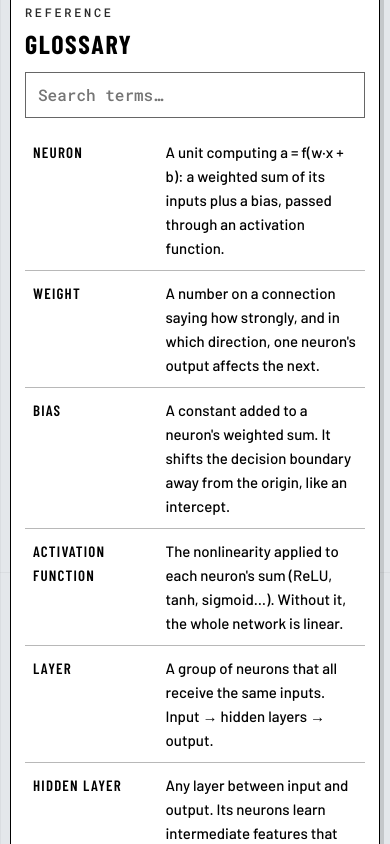
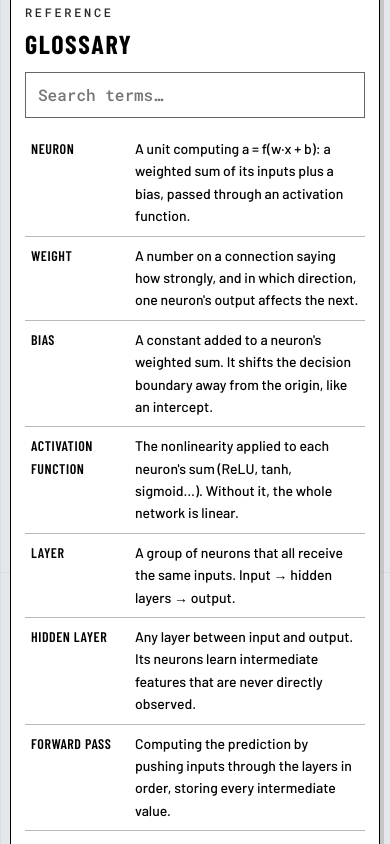
Before and after one commit to sahiljangra12/neural-network-lab, a plain HTML site: page learn.html in a window 390 px wide. Shown: the part 10400-11244 px from the top of the page. Drawn offline with nearby package versions, Linux system fonts and the light colour scheme.

Commit message:
Academy glossary table fits small phones

```diff
--- a/css/style.css
+++ b/css/style.css
@@ -498,3 +498,10 @@ footer.site { background: #fff; border-top: 2px solid #000; }
 .toc a { background: #fff; }
 .section > p.lead, .hero p { color: #000; }
 @media (max-width: 860px) { .learn > main { padding: 0 14px 28px; margin-top: 14px; } .learn { padding-left: 10px; padding-right: 10px; } }
+
+/* Small phones: keep the glossary table inside the screen. */
+@media (max-width: 480px) {
+  table.gl { table-layout: fixed; font-size: 14px; }
+  table.gl td { padding: 8px 6px; overflow-wrap: anywhere; }
+  table.gl td:first-child { width: 104px; letter-spacing: .04em; }
+}
--- a/learn.html
+++ b/learn.html
@@ -9,7 +9,7 @@
 <link rel="icon" href="img/logo.svg" type="image/svg+xml">
 <link rel="preconnect" href="https://fonts.googleapis.com">
 <link href="https://fonts.googleapis.com/css2?family=Barlow:wght@400;500;600;700&family=Barlow+Condensed:wght@500;600;700&family=Roboto+Mono:wght@400;500;600&display=swap" rel="stylesheet">
-<link rel="stylesheet" href="css/style.css?v=202611210024">
+<link rel="stylesheet" href="css/style.css?v=202611220545">
 <script src="js/fx.js?v=202611210024"></script>
 </head>
 <body>
```
Also changed, not shown: index.html (+1 -1 lines).
